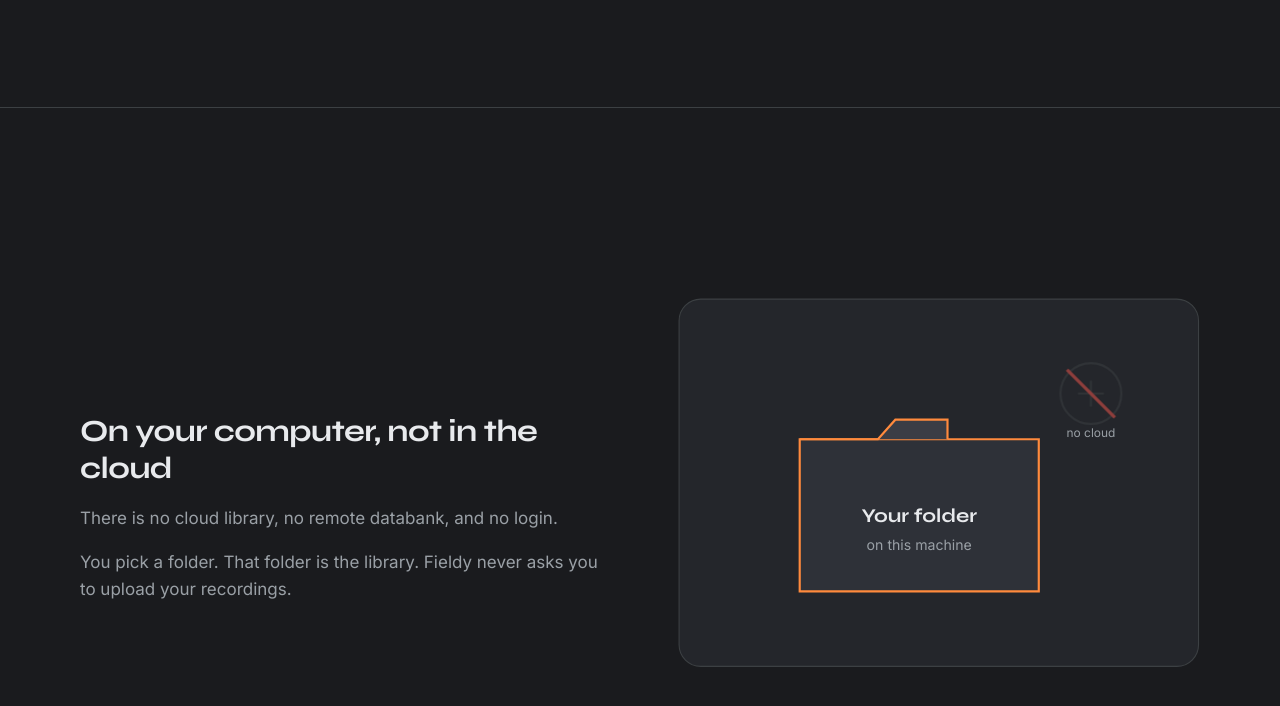
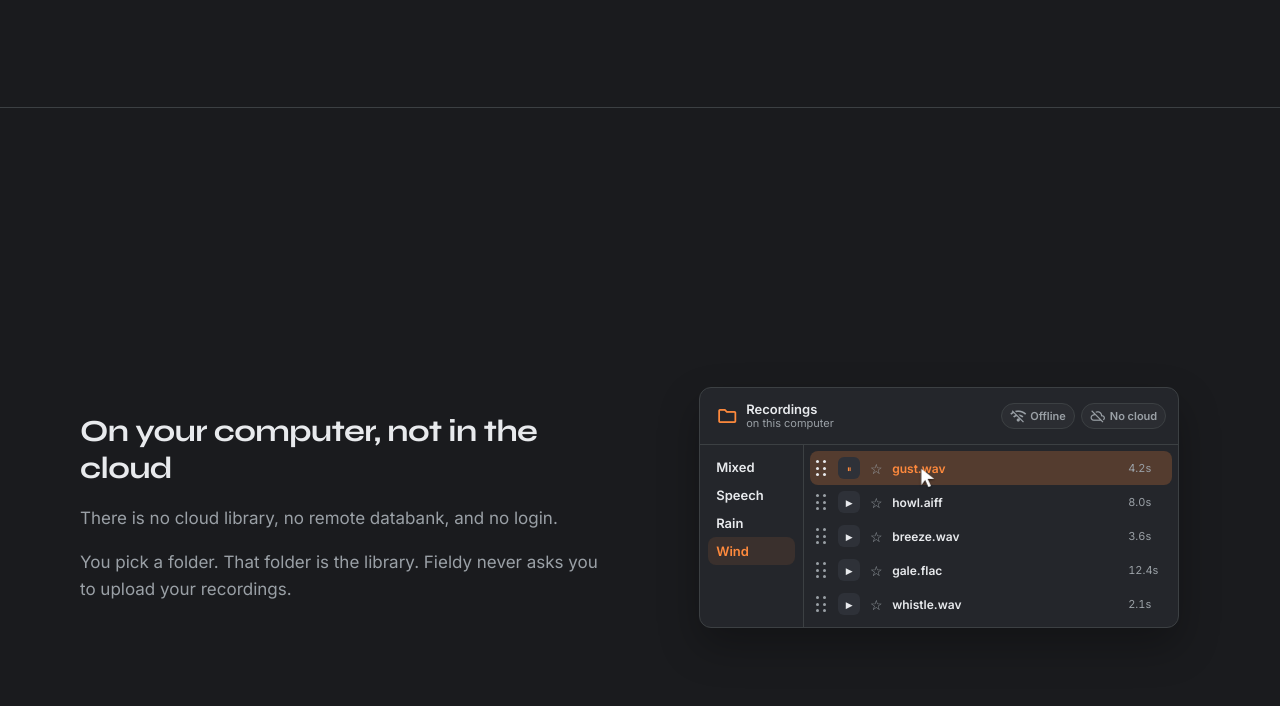
Before and after one commit to davidnb3/fieldy, a React (Vite) app in the folder web/: page / in a window 1280 px wide. Shown: the part 2293-2999 px from the top of the page. Built offline with nearby package versions, Linux system fonts and the light colour scheme.

Commit message:
third animation

```diff
--- a/web/index.html
+++ b/web/index.html
@@ -16,7 +16,7 @@
       rel="stylesheet"
     />
     <link
-      href="https://fonts.googleapis.com/css2?family=Material+Symbols+Outlined:opsz,wght,FILL,GRAD@24,400,0..1,0&icon_names=arrow_selector_tool,audio_file,pets,precision_manufacturing,rainy,record_voice_over,train,waves&display=block"
+      href="https://fonts.googleapis.com/css2?family=Material+Symbols+Outlined:opsz,wght,FILL,GRAD@24,400,0..1,0&icon_names=arrow_selector_tool,audio_file,cloud_off,folder,pets,precision_manufacturing,rainy,record_voice_over,train,waves,wifi_off&display=block"
       rel="stylesheet"
     />
   </head>
--- a/web/src/styles.css
+++ b/web/src/styles.css
@@ -252,7 +252,8 @@ p {
 }
 
 .library-scene,
-.drag-scene {
+.drag-scene,
+.local-scene {
   position: relative;
   width: 100%;
   min-height: 420px;
@@ -447,6 +448,130 @@ p {
 .drag-ghost .material-symbols-outlined {
   font-size: 18px;
   color: #fff;
+}
+
+.local-window {
+  width: min(480px, 100%);
+  background: #24262b;
+  border: 1px solid #3c4043;
+  border-radius: 12px;
+  box-shadow: 0 18px 40px rgba(0, 0, 0, 0.28);
+  overflow: hidden;
+}
+
+.local-bar {
+  display: flex;
+  align-items: center;
+  gap: 10px;
+  padding: 10px 12px;
+  border-bottom: 1px solid #3c4043;
+}
+
+.local-root {
+  display: flex;
+  align-items: center;
+  gap: 8px;
+  min-width: 0;
+  padding: 4px 8px 4px 4px;
+  border-radius: 8px;
+}
+
+.local-root .material-symbols-outlined {
+  font-size: 22px;
+  color: #ff8a3d;
+}
+
+.local-root.is-hot {
+  background: rgba(255, 138, 61, 0.12);
+}
+
+.local-root-copy {
+  display: flex;
+  flex-direction: column;
+  min-width: 0;
+}
+
+.local-root-name {
+  font-size: 13px;
+  font-weight: 650;
+  color: #e8eaed;
+  line-height: 1.2;
+}
+
+.local-where {
+  font-size: 11px;
+  color: #9aa0a6;
+  line-height: 1.2;
+}
+
+.offline-status {
+  margin-left: auto;
+  display: flex;
+  gap: 6px;
+  flex: none;
+}
+
+.offline-chip {
+  display: inline-flex;
+  align-items: center;
+  gap: 4px;
+  padding: 4px 8px;
+  border-radius: 999px;
+  border: 1px solid #3c4043;
+  background: rgba(255, 255, 255, 0.03);
+  color: #9aa0a6;
+  font-size: 11px;
+  font-weight: 600;
+}
+
+.offline-chip .material-symbols-outlined {
+  font-size: 16px;
+  color: #9aa0a6;
+}
+
+.local-body {
+  display: grid;
+  grid-template-columns: 104px 1fr;
+  min-height: 0;
+}
+
+.local-side {
+  padding: 8px;
+  border-right: 1px solid #3c4043;
+}
+
+.local-folder {
+  padding: 6px 8px;
+  border-radius: 8px;
+  color: #e8eaed;
+  font-size: 13px;
+  font-weight: 550;
+}
+
+.local-folder.is-open {
+  color: #ff8a3d;
+  background: rgba(255, 138, 61, 0.1);
+}
+
+.local-window .mini-list {
+  padding: 6px;
+}
+
+.mini-pause-icon {
+  display: none;
+}
+
+.mini-row.is-playing .mini-play-icon {
+  display: none;
+}
+
+.mini-row.is-playing .mini-pause-icon {
+  display: block;
+}
+
+.mini-row.is-playing .mini-name,
+.mini-row.is-playing .mini-play {
+  color: #ff8a3d;
 }
 
 .library-card {
@@ -779,6 +904,14 @@ p {
     width: 100%;
   }
 
+  .local-bar {
+    flex-wrap: wrap;
+  }
+
+  .local-body {
+    grid-template-columns: 86px 1fr;
+  }
+
   .more-grid {
     grid-template-columns: 1fr;
   }
--- a/web/src/visuals.jsx
+++ b/web/src/visuals.jsx
@@ -179,6 +179,155 @@ function useFileDrag(sceneRef) {
       place(ghost, pos.x + 12, pos.y + 14);
       ghost.style.opacity = ghostOn ? "1" : "0";
 
+      raf = requestAnimationFrame(tick);
+    };
+
+    const stop = () => {
+      running = false;
+      cancelAnimationFrame(raf);
+      raf = 0;
+    };
+
+    const start = () => {
+      if (running || reduce) return;
+      running = true;
+      phaseStart = performance.now();
+      raf = requestAnimationFrame(tick);
+    };
+
+    paintStill();
+
+    const visible = () => {
+      const rect = scene.getBoundingClientRect();
+      return rect.bottom > 0 && rect.top < window.innerHeight;
+    };
+    const sync = () => {
+      if (!document.hidden && visible()) start();
+      else stop();
+    };
+
+    const io = new IntersectionObserver(sync, { threshold: 0.25 });
+    io.observe(scene);
+    document.addEventListener("visibilitychange", sync);
+
+    return () => {
+      stop();
+      io.disconnect();
+      document.removeEventListener("visibilitychange", sync);
+    };
+  }, [sceneRef]);
+}
+
+const ROOT_FOLDERS = ["Mixed", "Speech", "Rain", "Wind"];
+
+function useLocalDemo(sceneRef) {
+  useEffect(() => {
+    const scene = sceneRef.current;
+    if (!scene) return;
+
+    const pointer = scene.querySelector(".drag-pointer");
+    const reduce = window.matchMedia("(prefers-reduced-motion: reduce)").matches;
+
+    const place = (x, y) => {
+      pointer.style.transform = `translate3d(${x}px, ${y}px, 0)`;
+    };
+
+    const point = (el) => {
+      const origin = scene.getBoundingClientRect();
+      const rect = el.getBoundingClientRect();
+      return {
+        x: rect.left + Math.min(28, rect.width * 0.45) - origin.left,
+        y: rect.top + rect.height / 2 - origin.top,
+      };
+    };
+
+    let raf = 0;
+    let running = false;
+    let phaseStart = 0;
+    let mode = "to-root";
+    let index = 0;
+    let from = null;
+
+    const clear = () => {
+      scene.querySelectorAll(".is-hot, .is-hover, .is-selected, .is-playing").forEach((el) => {
+        el.classList.remove("is-hot", "is-hover", "is-selected", "is-playing");
+      });
+    };
+
+    const paintStill = () => {
+      clear();
+      const row = scene.querySelector(".mini-row");
+      row?.classList.add("is-selected", "is-playing");
+      const name = row?.querySelector(".mini-name");
+      if (!name) return;
+      const at = point(name);
+      place(at.x, at.y);
+    };
+
+    const tick = (now) => {
+      const root = scene.querySelector(".local-root");
+      const rows = [...scene.querySelectorAll(".mini-row")];
+      const row = rows[index % rows.length];
+      const name = row?.querySelector(".mini-name");
+      if (!root || !row || !name) {
+        raf = requestAnimationFrame(tick);
+        return;
+      }
+
+      const rootPt = point(root.querySelector(".local-root-name") || root);
+      const filePt = point(name);
+      const elapsed = (now - phaseStart) / 1000;
+      clear();
+
+      let pos = rootPt;
+      let pressing = false;
+
+      if (mode === "to-root") {
+        const origin = from || { x: rootPt.x + 210, y: rootPt.y };
+        const p = Math.min(1, elapsed / 0.72);
+        pos = arc(origin, rootPt, p, -20);
+        if (p > 0.78) root.classList.add("is-hot");
+        if (p >= 1) {
+          mode = "root";
+          phaseStart = now;
+        }
+      } else if (mode === "root") {
+        pos = rootPt;
+        root.classList.add("is-hot");
+        if (elapsed > 0.45) {
+          from = rootPt;
+          mode = "to-file";
+          phaseStart = now;
+        }
+      } else if (mode === "to-file") {
+        const p = Math.min(1, elapsed / 0.64);
+        pos = arc(from || rootPt, filePt, p, -24);
+        if (p > 0.72) row.classList.add("is-hover");
+        if (p >= 1) {
+          mode = "hover";
+          phaseStart = now;
+        }
+      } else if (mode === "hover") {
+        pos = filePt;
+        row.classList.add("is-hover");
+        if (elapsed > 0.28) {
+          mode = "play";
+          phaseStart = now;
+        }
+      } else {
+        pos = filePt;
+        row.classList.add("is-selected", "is-playing");
+        pressing = elapsed < 0.14;
+        if (elapsed > 1.2) {
+          from = filePt;
+          index = (index + 1) % rows.length;
+          mode = "to-root";
+          phaseStart = now;
+        }
+      }
+
+      place(pos.x, pos.y);
+      pointer.classList.toggle("is-down", pressing);
       raf = requestAnimationFrame(tick);
     };
 
@@ -404,28 +553,65 @@ export function DragOutVisual() {
 }
 
 export function LocalFolderVisual() {
+  const sceneRef = useRef(null);
+  useLocalDemo(sceneRef);
+
   return (
-    <svg className="feature-svg" viewBox="0 0 480 340" role="img" aria-label="A library folder on your computer">
-      <rect x="1" y="1" width="478" height="338" rx="20" fill="#24262b" stroke="#3c4043" />
-      <g transform="translate(88 78)">
-        <path d="M24 52h220v140H24z" fill="#2e3138" stroke="#ff8a3d" strokeWidth="2" />
-        <path d="M24 52h72l16-18h48v18" fill="#3a3d45" stroke="#ff8a3d" strokeWidth="2" />
-        <text x="134" y="128" textAnchor="middle" fill="#e8eaed" fontSize="18" fontFamily="Syne, sans-serif" fontWeight="700">
-          Your folder
-        </text>
-        <text x="134" y="154" textAnchor="middle" fill="#9aa0a6" fontSize="13" fontFamily="Inter, sans-serif">
-          on this machine
-        </text>
-      </g>
-      <g className="anim-pulse" transform="translate(340 48)">
-        <circle cx="40" cy="40" r="28" fill="none" stroke="#3c4043" strokeWidth="2" />
-        <path d="M28 40h24M40 28v24" stroke="#3c4043" strokeWidth="2" />
-        <line x1="18" y1="18" x2="62" y2="62" stroke="#e5534b" strokeWidth="3" />
-      </g>
-      <text x="380" y="128" textAnchor="middle" fill="#9aa0a6" fontSize="11" fontFamily="Inter, sans-serif">
-        no cloud
-      </text>
-    </svg>
+    <div className="local-scene" ref={sceneRef} role="img" aria-label="Fieldy plays files from one folder on this computer, with no network and no cloud">
+      <div className="local-window">
+        <div className="local-bar">
+          <div className="local-root">
+            <MaterialIcon name="folder" />
+            <span className="local-root-copy">
+              <span className="local-root-name">Recordings</span>
+              <span className="local-where">on this computer</span>
+            </span>
+          </div>
+          <div className="offline-status">
+            <span className="offline-chip">
+              <MaterialIcon name="wifi_off" />
+              Offline
+            </span>
+            <span className="offline-chip">
+              <MaterialIcon name="cloud_off" />
+              No cloud
+            </span>
+          </div>
+        </div>
+        <div className="local-body">
+          <div className="local-side">
+            {ROOT_FOLDERS.map((name) => (
+              <div className={`local-folder${name === "Wind" ? " is-open" : ""}`} key={name}>
+                {name}
+              </div>
+            ))}
+          </div>
+          <div className="mini-list">
+            {WIND_ROWS.map((file) => (
+              <div className="mini-row" key={file.name}>
+                <span className="mini-grip" aria-hidden="true">
+                  {Array.from({ length: 6 }, (_, i) => (
+                    <i key={i} />
+                  ))}
+                </span>
+                <span className="mini-play" aria-hidden="true">
+                  <span className="mini-play-icon">▶</span>
+                  <span className="mini-pause-icon">⏸</span>
+                </span>
+                <span className="mini-star" aria-hidden="true">
+                  ☆
+                </span>
+                <span className="mini-name">{file.name}</span>
+                <span className="mini-dur">{file.duration}</span>
+              </div>
+            ))}
+          </div>
+        </div>
+      </div>
+      <span className="drag-pointer" aria-hidden="true">
+        <MaterialIcon name="arrow_selector_tool" />
+      </span>
+    </div>
   );
 }
 
```
